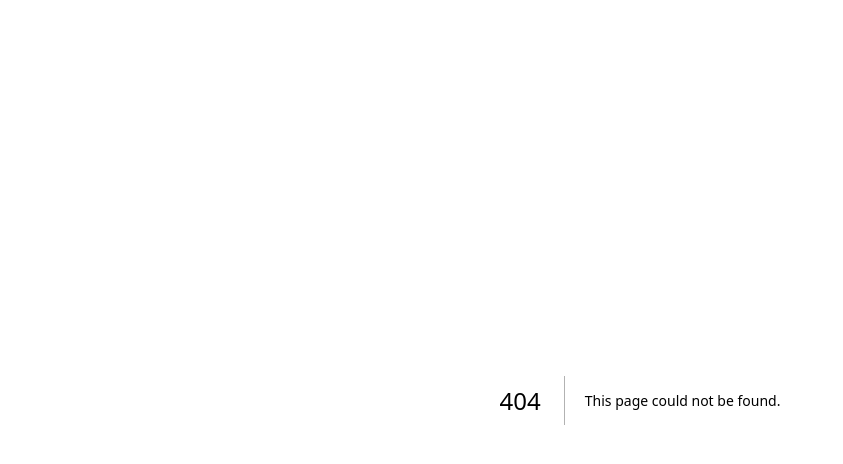
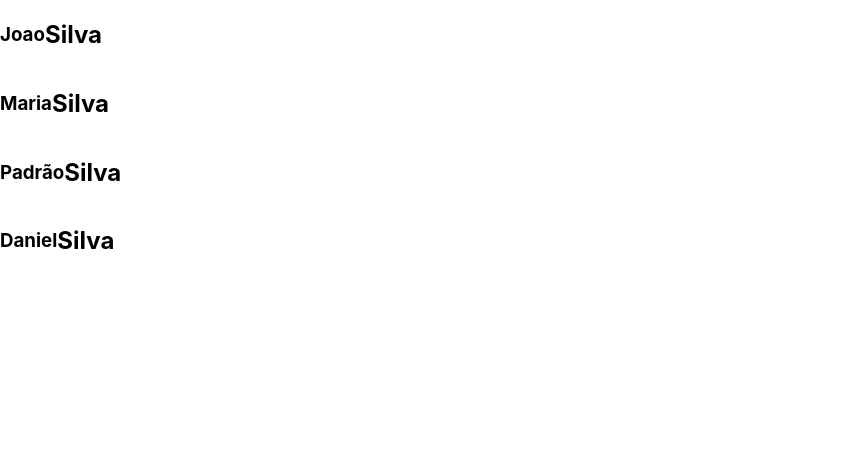
Before and after one commit to naiaragabriela/exercicios, a Next.js app: page /comunicacao/direta in a window 1280 px wide. Before the commit this address had no page. Shown: the top 464 px of the page, without its empty margins (0-843 px from the left). Built offline with nearby package versions, Linux system fonts and the light colour scheme.

Commit message:
Feat: ...props

```diff
--- /dev/null
+++ b/components/direta/Filho.jsx
@@ -0,0 +1,8 @@
+export default function Filho(props) {
+    return (
+        <div style={{ display: "flex", alignItems: "center" }}>
+            <h3>{props.nome}</h3>
+            <h2>{props.familia}</h2>
+        </div>
+    )
+}
--- /dev/null
+++ b/components/direta/Pai.jsx
@@ -0,0 +1,13 @@
+import Filho from './Filho';
+
+export default function Pai(props) {
+    return (
+        <div>
+            <Filho nome="Joao" familia={props.familia} />
+            <Filho nome="Maria" familia={props.familia} />
+            <Filho nome="Daniel" {...props} />
+            <Filho {...props} nome="Daniel"  />
+
+        </div>
+    )
+}
--- /dev/null
+++ b/pages/comunicacao/direta.jsx
@@ -0,0 +1,9 @@
+import Pai from '../../components/direta/Pai';
+
+export default function direta() {
+    return (
+        <div>
+            <Pai familia="Silva" nome="Padrão" />
+        </div>
+    )
+}
```
